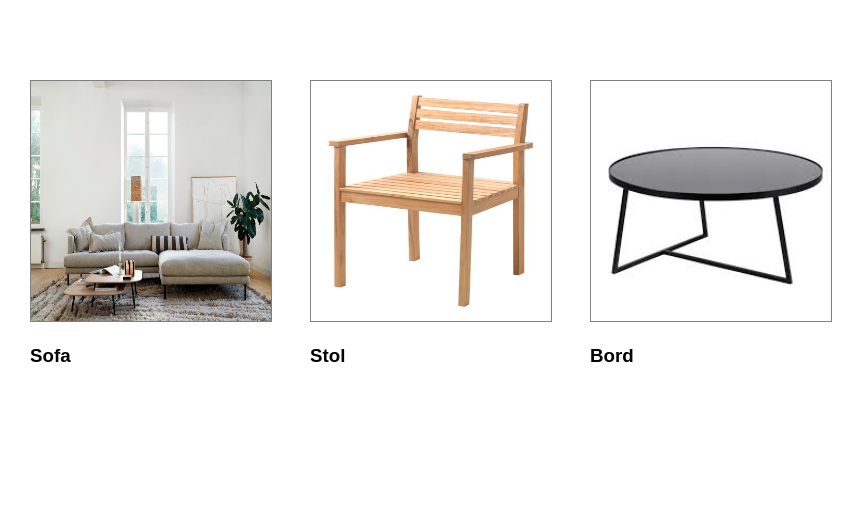
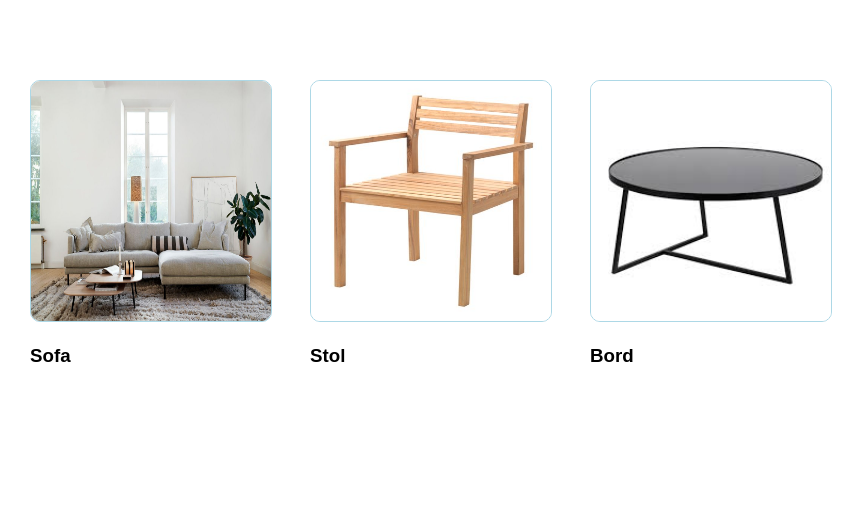
Before and after one commit to lucyscript/WebprojectDat310, a Flask app: page / in a window 1280 px wide. Shown: the part 60-581 px from the top of the page, without its empty margins (0-865 px from the left). Run offline with Flask 3, Linux system fonts and the light colour scheme; data comes from the database, SQL or seed files in the repository.

Commit message:
kvikk fiks :)

```diff
--- a/static/CSS/base.css
+++ b/static/CSS/base.css
@@ -147,19 +147,18 @@ nav .side_menu_button {
 	padding: 20px;
 	width: 240px;
 	height: 300px;
-	align-items: center center;
+	border-radius: 24px;
 }
-
 .product-box img {
-	border: 1px solid grey;
+	border: 1px solid lightblue;
 	width: 240px;
 	height: 240px;
+	border-radius: 10px;
 }
 .product-box h3 {
 	width: 240px;
 	margin-right: 0;
 }
-
 .product-box:hover {
 	background-color: lightblue;
 }
```
